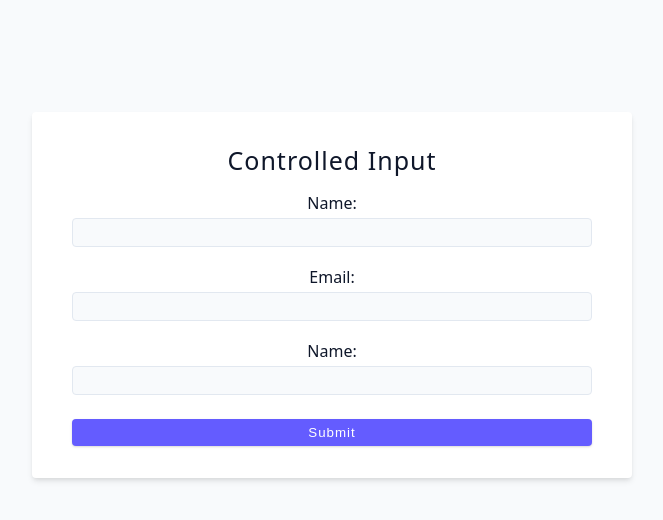
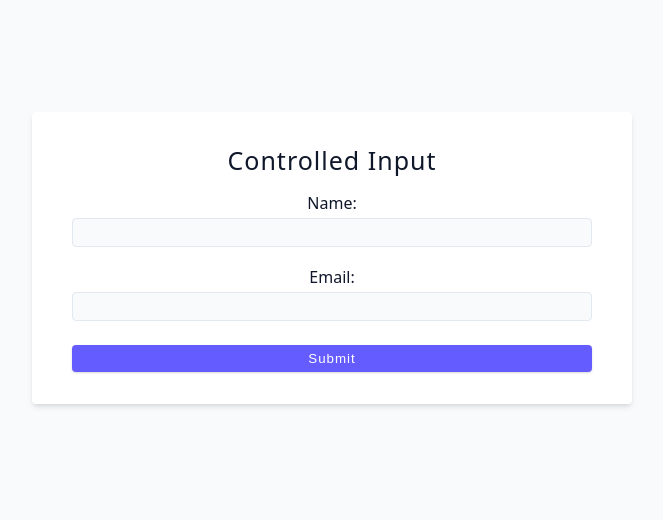
Before and after one commit to saquibe/react-with-vite, a React (Vite) app in the folder vite-project/: page / in a window 1280 px wide. Shown: the top 520 px of the page, without its empty margins (308-971 px from the left). Built offline with nearby package versions, Linux system fonts and the light colour scheme; the HTML template or start-up script is replaced by a standard one.

Commit message:
controlled input - add form functionality

```diff
--- a/vite-project/src/05-forms/01-controlled-inputs.jsx
+++ b/vite-project/src/05-forms/01-controlled-inputs.jsx
@@ -1,20 +1,45 @@
-import React from "react";
+import { useState } from "react";
 
 function ControlledInputs() {
+  const [name, setName] = useState("");
+  const [email, setEmail] = useState("");
+
+  // const handleNameChange = (e) => {
+  //   // console.log(e.target.value);
+  //   // console.log(e.target.name);
+  //   setName(e.target.value);
+  // };
+
+  // const handleEmailChange = (e) => {
+  //   setEmail(e.target.value);
+  // };
+
+  const handleSubmit = (e) => {
+    e.preventDefault();
+    console.log(name, email);
+  };
   return (
-    <form className="form">
+    <form className="form" onSubmit={handleSubmit}>
       <h4>Controlled Input</h4>
       <div className="form-row">
         <label htmlFor="name">Name:</label>
-        <input type="text" id="name" className="form-input" />
+        <input
+          type="text"
+          id="name"
+          className="form-input"
+          value={name}
+          onChange={(e) => setName(e.target.value)}
+        />
       </div>
       <div className="form-row">
         <label htmlFor="email">Email:</label>
-        <input type="email" id="email" className="form-input" />
-      </div>
-      <div className="form-row">
-        <label htmlFor="name">Name:</label>
-        <input type="text" id="name" className="form-input" />
+        <input
+          type="email"
+          id="email"
+          className="form-input"
+          value={email}
+          onChange={(e) => setEmail(e.target.value)}
+        />
       </div>
       <button type="submit" className="btn btn-block">
         Submit
```
